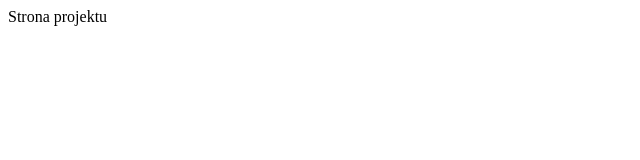
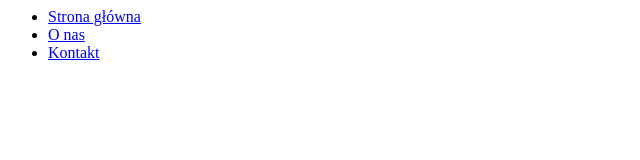
Before and after one commit to rafinder1/moje-pierwsze-repo, a plain HTML site: page index.html in a window 1280 px wide. Shown: the whole page, without its empty margins (0-640 px from the left). Drawn offline with Linux system fonts and the light colour scheme.

Commit message:
"Dodanie nagłówka strony z menu nawigacyjnym" (#1)
* feat: add website header with navigation menu

* fix: address code review comments

```diff
--- a/index.html
+++ b/index.html
@@ -1 +1,9 @@
-Strona projektu
+<header>
+  <nav class="main-navigation" aria-label="Główna nawigacja">
+    <ul>
+      <li><a href="index.html">Strona główna</a></li>
+      <li><a href="about.html">O nas</a></li>
+      <li><a href="contact.html">Kontakt</a></li>
+    </ul>
+  </nav>
+</header>
```
